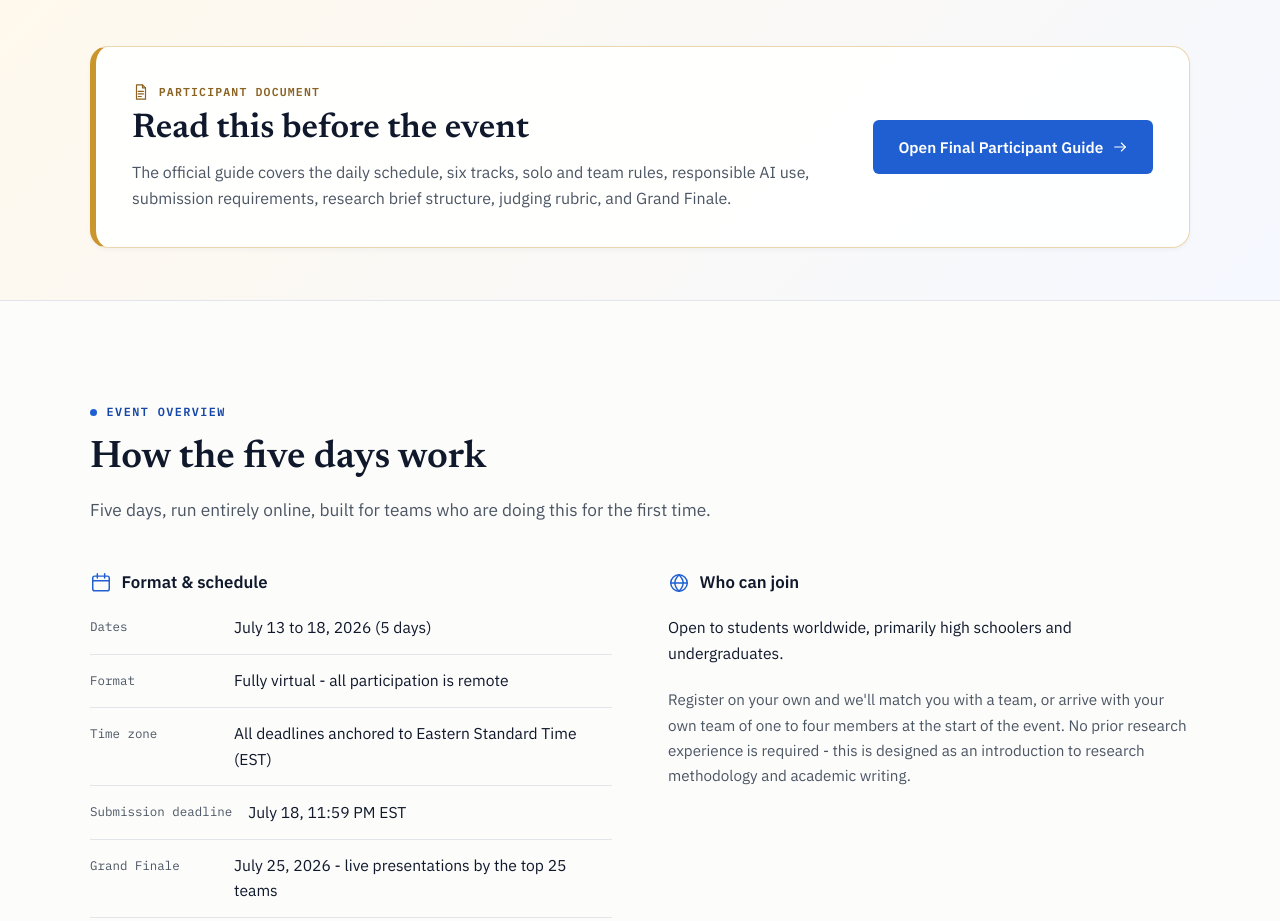
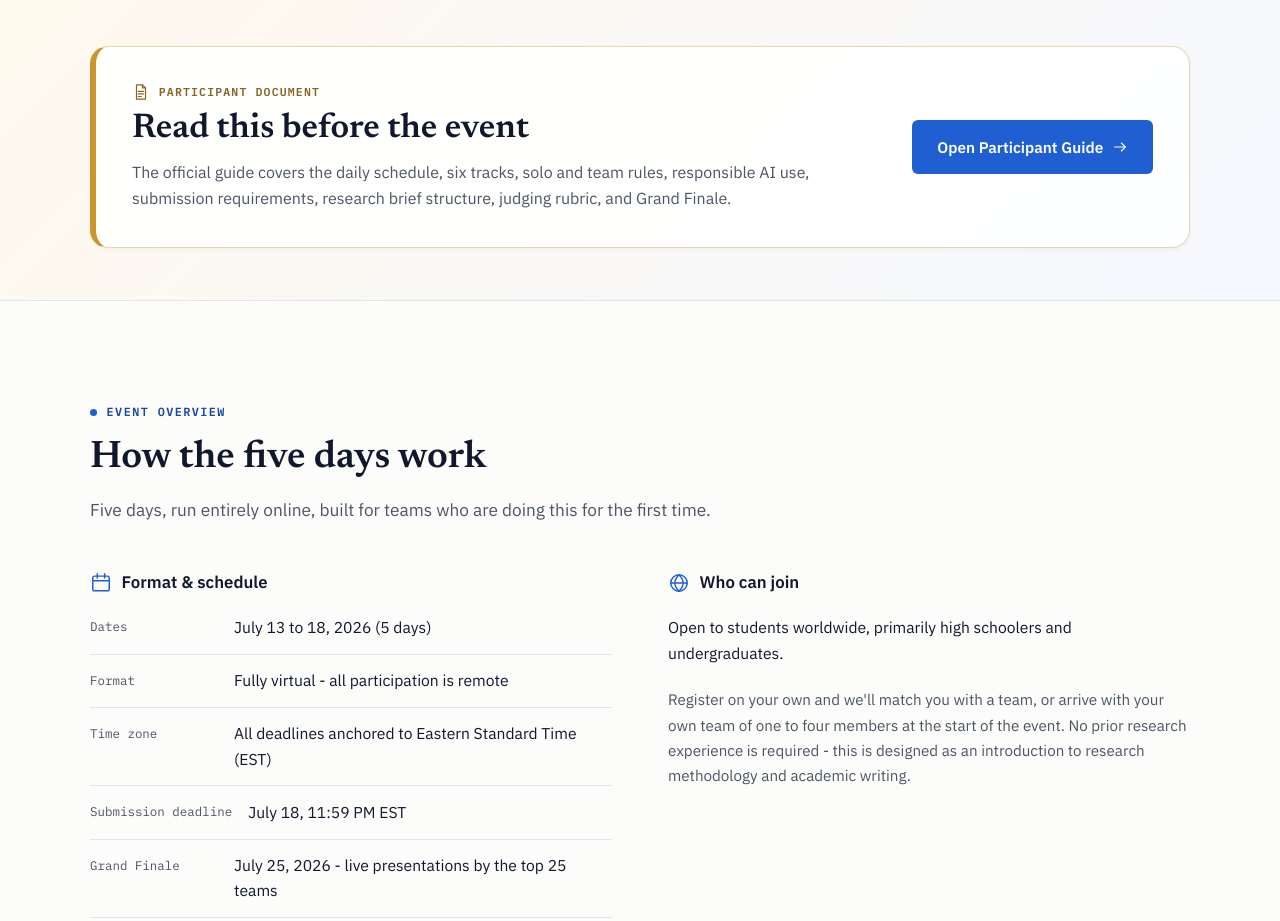
Before and after one commit to herachxx/NSRI-research-hackathon, a plain HTML site: page index.html in a window 1280 px wide. Shown: the part 960-1881 px from the top of the page. Drawn offline with Linux system fonts and the light colour scheme.

Commit message:
Update participant guide references in index.html

```diff
--- a/index.html
+++ b/index.html
@@ -405,7 +405,7 @@ section{padding:clamp(4rem,8vw,6.5rem) 0;}
 }
 
 /* ============================================================
-   IMPORTANT PARTICIPANT GUIDE
+   PARTICIPANT GUIDE
    ============================================================ */
 .guide-section{
   padding:clamp(2rem,4vw,3.25rem) 0;
@@ -1026,7 +1026,7 @@ section{padding:clamp(4rem,8vw,6.5rem) 0;}
     </div>
   </section>
 
-  <!-- ============================================================ IMPORTANT PARTICIPANT GUIDE ============================================================ -->
+  <!-- ============================================================ PARTICIPANT GUIDE ============================================================ -->
   <section class="guide-section" id="participant-guide" aria-labelledby="guide-title">
     <div class="container">
       <div class="guide-card reveal">
@@ -1036,7 +1036,7 @@ section{padding:clamp(4rem,8vw,6.5rem) 0;}
           <p>The official guide covers the daily schedule, six tracks, solo and team rules, responsible AI use, submission requirements, research brief structure, judging rubric, and Grand Finale.</p>
         </div>
         <div class="guide-actions">
-          <a class="btn btn-primary" href="https://docs.google.com/document/d/1CRdjZg-LB0t5RqteZEQAHk5lnKM9TaJ2iILtbhoPcsw/edit?usp=sharing" target="_blank" rel="noopener noreferrer">Open Final Participant Guide <svg class="icon icon-sm" aria-hidden="true"><use href="#icon-arrow-right"/></svg></a>
+          <a class="btn btn-primary" href="https://docs.google.com/document/d/1CRdjZg-LB0t5RqteZEQAHk5lnKM9TaJ2iILtbhoPcsw/edit?usp=sharing" target="_blank" rel="noopener noreferrer">Open Participant Guide <svg class="icon icon-sm" aria-hidden="true"><use href="#icon-arrow-right"/></svg></a>
         </div>
       </div>
     </div>
@@ -1444,7 +1444,7 @@ section{padding:clamp(4rem,8vw,6.5rem) 0;}
           <li><a href="index.html#overview">Overview</a></li>
           <li><a href="index.html#tracks">Categories</a></li>
           <li><a href="index.html#timeline">Timeline</a></li>
-          <li><a href="https://docs.google.com/document/d/1CRdjZg-LB0t5RqteZEQAHk5lnKM9TaJ2iILtbhoPcsw/edit?usp=sharing" target="_blank" rel="noopener noreferrer">Final Participant Guide</a></li>
+          <li><a href="https://docs.google.com/document/d/1CRdjZg-LB0t5RqteZEQAHk5lnKM9TaJ2iILtbhoPcsw/edit?usp=sharing" target="_blank" rel="noopener noreferrer">Participant Guide</a></li>
           <li><a href="https://docs.google.com/forms/d/e/1FAIpQLScAJlXRn9PF2tBAhQS6nCtJ8N-crweUoCX2DsvmuuXswbVs-A/viewform?usp=header">Register</a></li>
         </ul>
       </div>
```
